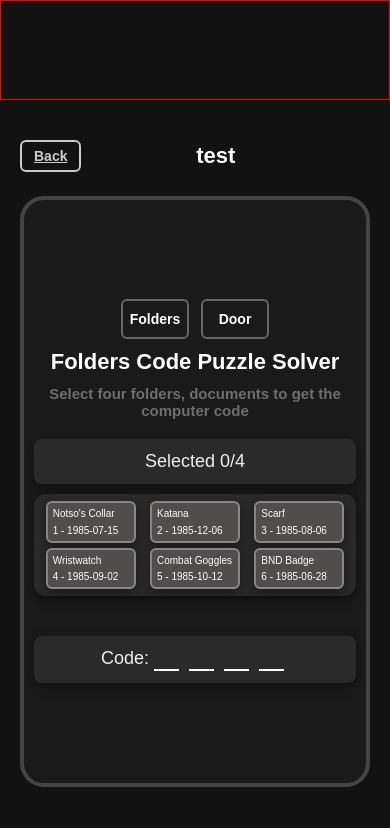
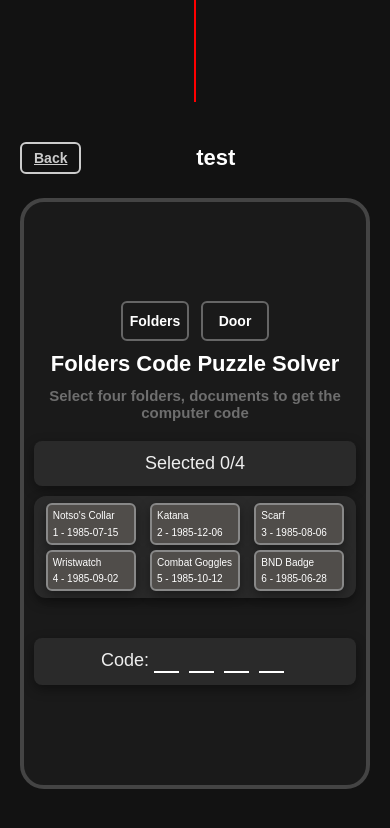
Before and after one commit to pochua117/CODSideKick, a Next.js app: page /maps/test in a window 390 px wide. Shown: the top 828 px of the page. Built offline with nearby package versions, Linux system fonts and the light colour scheme.

Commit message:
test: ad

```diff
--- a/src/components/AdBanner.jsx
+++ b/src/components/AdBanner.jsx
@@ -22,7 +22,6 @@ export default function AdBanner({ adSlot }) {
       style={{ display: "block" }}
       data-ad-client="ca-pub-5744019936036430"
       data-ad-slot={adSlot}
-      data-ad-format="fluid, vertical"
       data-full-width-responsive="true"
     ></ins>
   );
--- a/src/components/MapPageContent.jsx
+++ b/src/components/MapPageContent.jsx
@@ -11,9 +11,9 @@ const MapPageContent = ({ children, mapName }) => {
     <div className="map-page-content">
       {/* Anuncio izquierda */}
       {mapName === "test" &&
-      <aside className="ad-left" style={{ border: "1px solid red" }}>
+      <div className="ad-left" style={{ border: "1px solid red" }}>
         {config.left && <AdBanner adSlot={config.left} />}
-      </aside>}
+      </div>}
 
       {/* Contenido del mapa */}
       <section className="map-page" style={{ flex: "2" }}>
@@ -28,9 +28,9 @@ const MapPageContent = ({ children, mapName }) => {
 
       {/* Anuncio derecha */}
       {mapName === "test" &&
-      <aside className="ad-right" style={{border: "1px solid red"  }}>
+      <div className="ad-right" style={{border: "1px solid red"}}>
         {config.right && <AdBanner adSlot={config.right} />}
-      </aside>}
+      </div>}
     </div>
   );
 };
--- a/src/styles/globals.css
+++ b/src/styles/globals.css
@@ -116,7 +116,7 @@ body {
   display: flex;
 }
 
-.ad-left, .ad-right {
+  .adsbygoogle {
   width: 300px;
 }
 
@@ -507,7 +507,7 @@ body {
   display: flex;
   }
 
-  .ad-left, .ad-right {
+  .adsbygoogle {
     width: 200px;
   }
 }
@@ -522,11 +522,6 @@ body {
   .ad-right { display: none; }   /* ocultar izquierda */
 
   .adsbygoogle {
-    width: 100%;
-    height: 100px;
-  }
-
-  .ad-left, .ad-right {
     width: 100%;
     height: 100px;
   }
```
